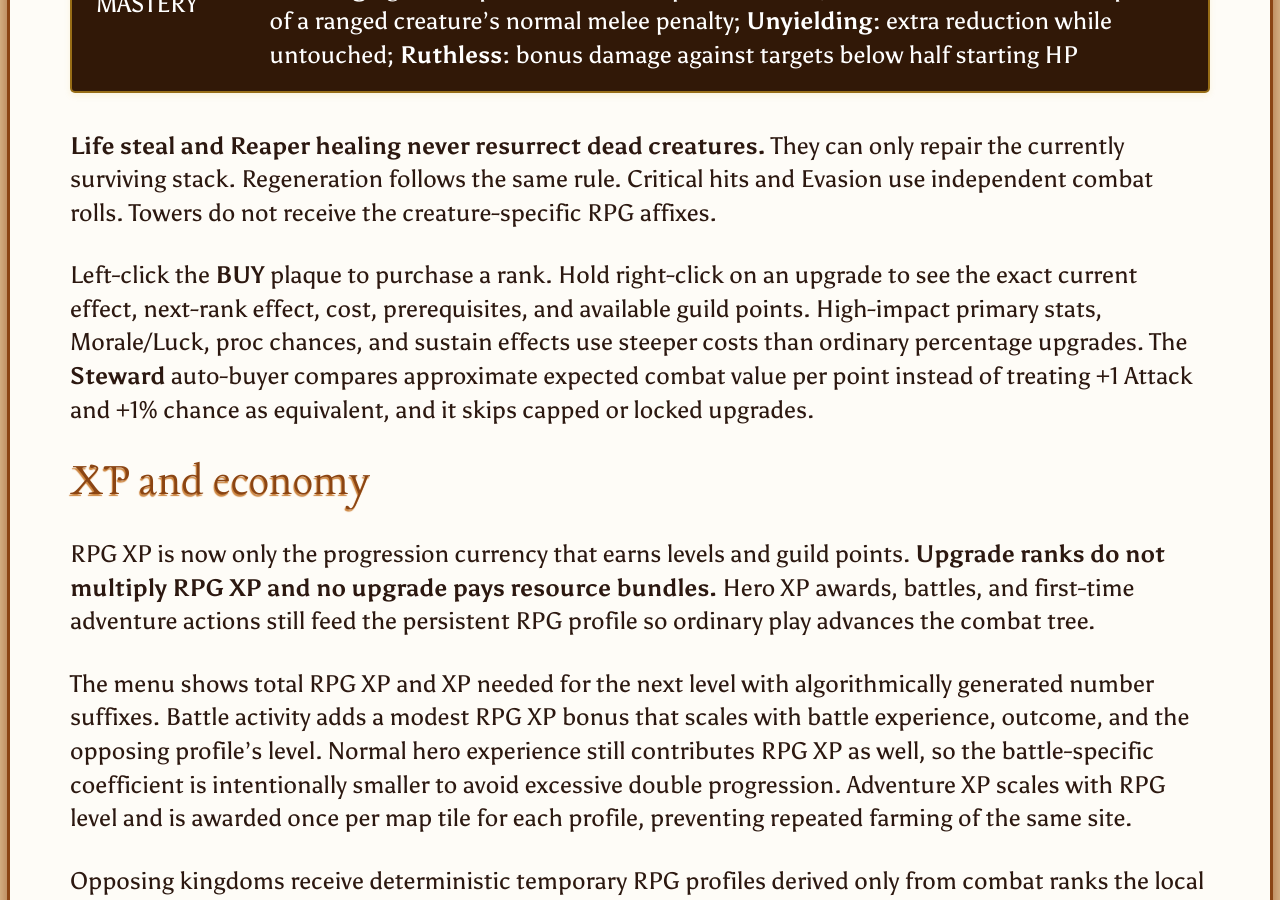
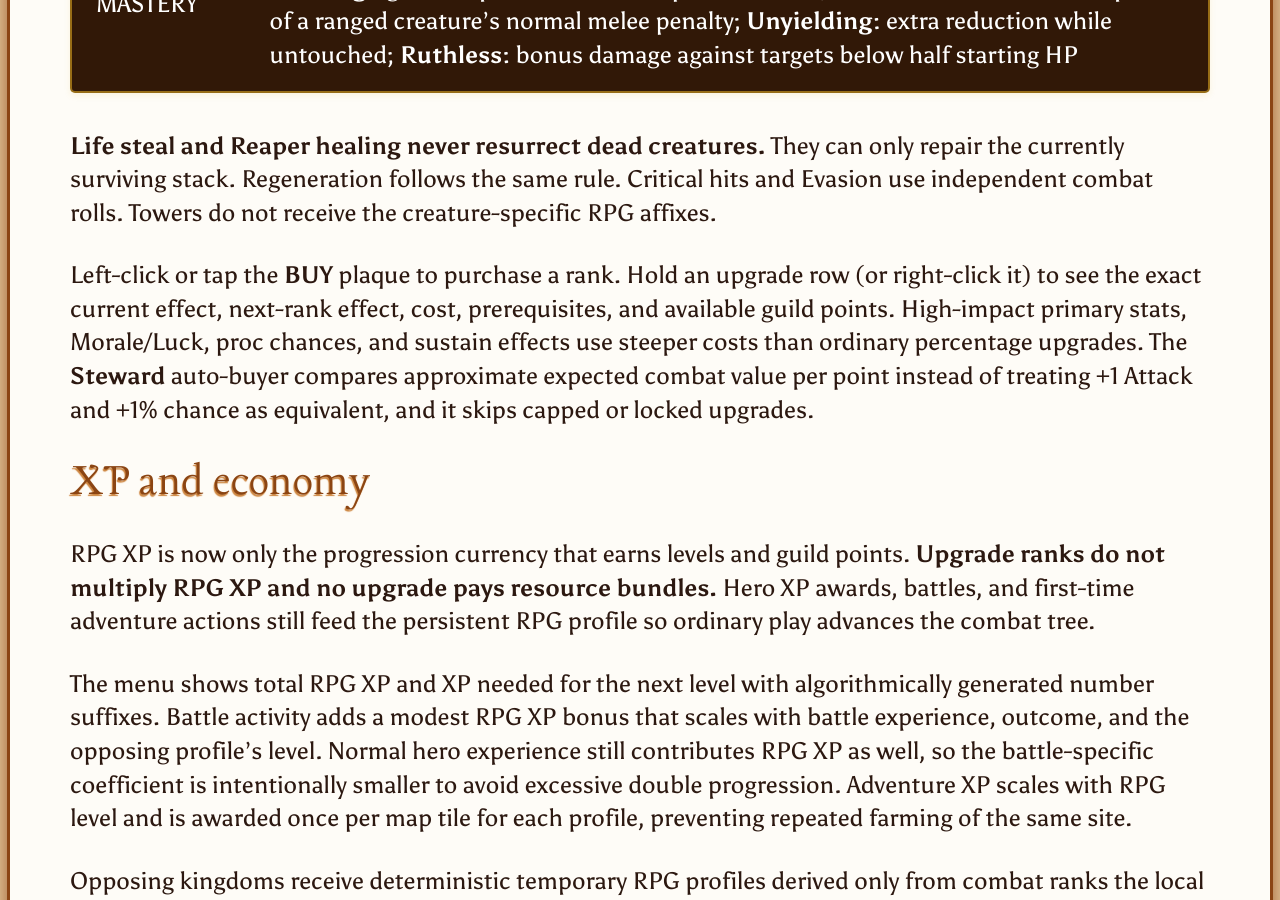
Before and after one commit to MattKoRn/fheroes2, a Jekyll site: the page built from docs/RPG_README.md, in a window 1280 px wide and 900 px high, scrolled down 2412 px. Built offline with Jekyll 4.4.1, drawn with Linux system fonts in a browser that asks for light colours; our own code applies the rules of GitHub Pages for plain Markdown files.

Commit message:
Document touch inspection in RPG menu

```diff
--- a/docs/RPG_README.md
+++ b/docs/RPG_README.md
@@ -19,7 +19,7 @@ The upgrade tree is now built around direct RPG combat mechanics instead of reso
 
 **Life steal and Reaper healing never resurrect dead creatures.** They can only repair the currently surviving stack. Regeneration follows the same rule. Critical hits and Evasion use independent combat rolls. Towers do not receive the creature-specific RPG affixes.
 
-Left-click the **BUY** plaque to purchase a rank. Hold right-click on an upgrade to see the exact current effect, next-rank effect, cost, prerequisites, and available guild points. High-impact primary stats, Morale/Luck, proc chances, and sustain effects use steeper costs than ordinary percentage upgrades. The **Steward** auto-buyer compares approximate expected combat value per point instead of treating +1 Attack and +1% chance as equivalent, and it skips capped or locked upgrades.
+Left-click or tap the **BUY** plaque to purchase a rank. Hold an upgrade row (or right-click it) to see the exact current effect, next-rank effect, cost, prerequisites, and available guild points. High-impact primary stats, Morale/Luck, proc chances, and sustain effects use steeper costs than ordinary percentage upgrades. The **Steward** auto-buyer compares approximate expected combat value per point instead of treating +1 Attack and +1% chance as equivalent, and it skips capped or locked upgrades.
 
 ## XP and economy
 
```
